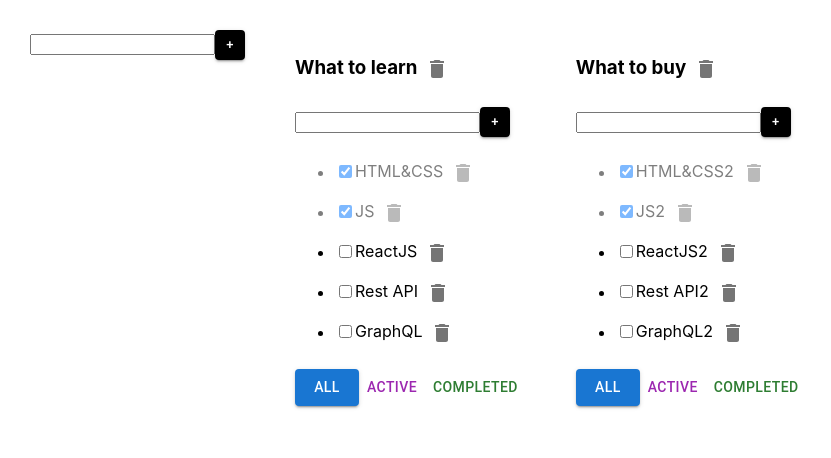
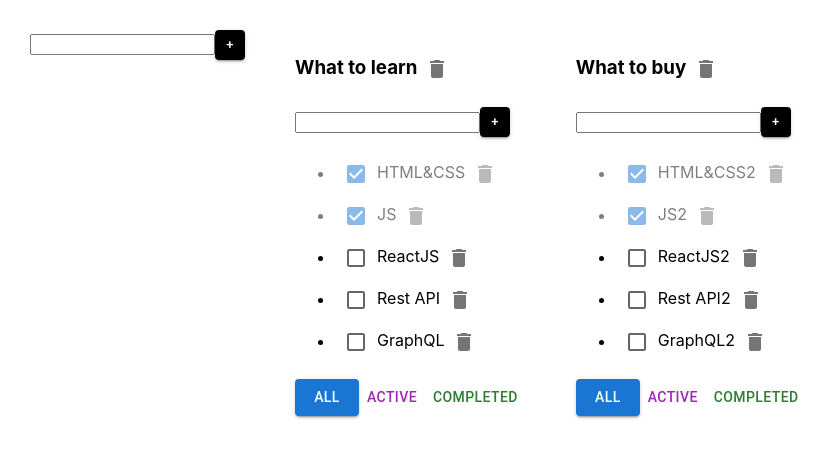
Before and after one commit to Viktossha/todolist_sprint_2, a React (Create React App) app: page / in a window 1280 px wide. Shown: the top 458 px of the page, without its empty margins (0-831 px from the left). Built offline with nearby package versions, Linux system fonts and the light colour scheme.

Commit message:
Checkbox

```diff
--- a/src/Todolist.tsx
+++ b/src/Todolist.tsx
@@ -2,7 +2,7 @@
 import {FilterValuesType} from './App';
 import {AddItemForm} from "./AddItemForm";
 import {EditableSpan} from "./EditableSpan";
-import {Button, IconButton} from "@mui/material";
+import {Button, Checkbox, IconButton} from "@mui/material";
 import DeleteIcon from '@mui/icons-material/Delete';
 
 type TaskType = {
@@ -100,9 +100,8 @@
                     // }
 
                     return <li key={t.id} className={t.isDone ? "is-done" : ""}>
-                        <input type="checkbox"
-                               onChange={onChangeHandler}
-                               checked={t.isDone}/>
+                        <Checkbox onChange={onChangeHandler}
+                                  checked={t.isDone} />
                         {/*<span>{t.title}</span>*/}
                         <EditableSpan title={t.title} onChange={(title) => onChangeTitleHandler(t.id, title)}/>
                         <IconButton aria-label="delete" onClick={onClickHandler}>
```
